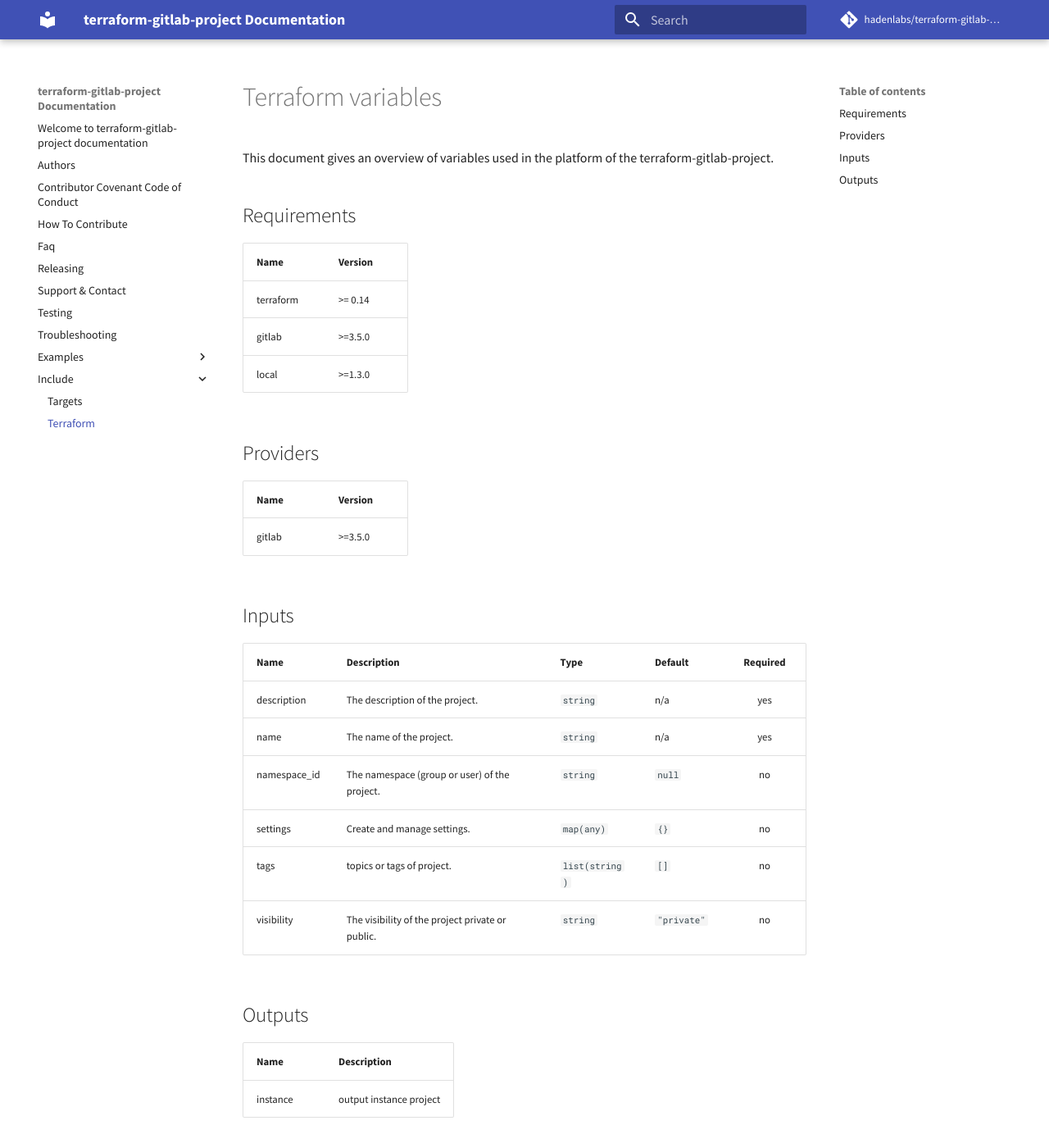
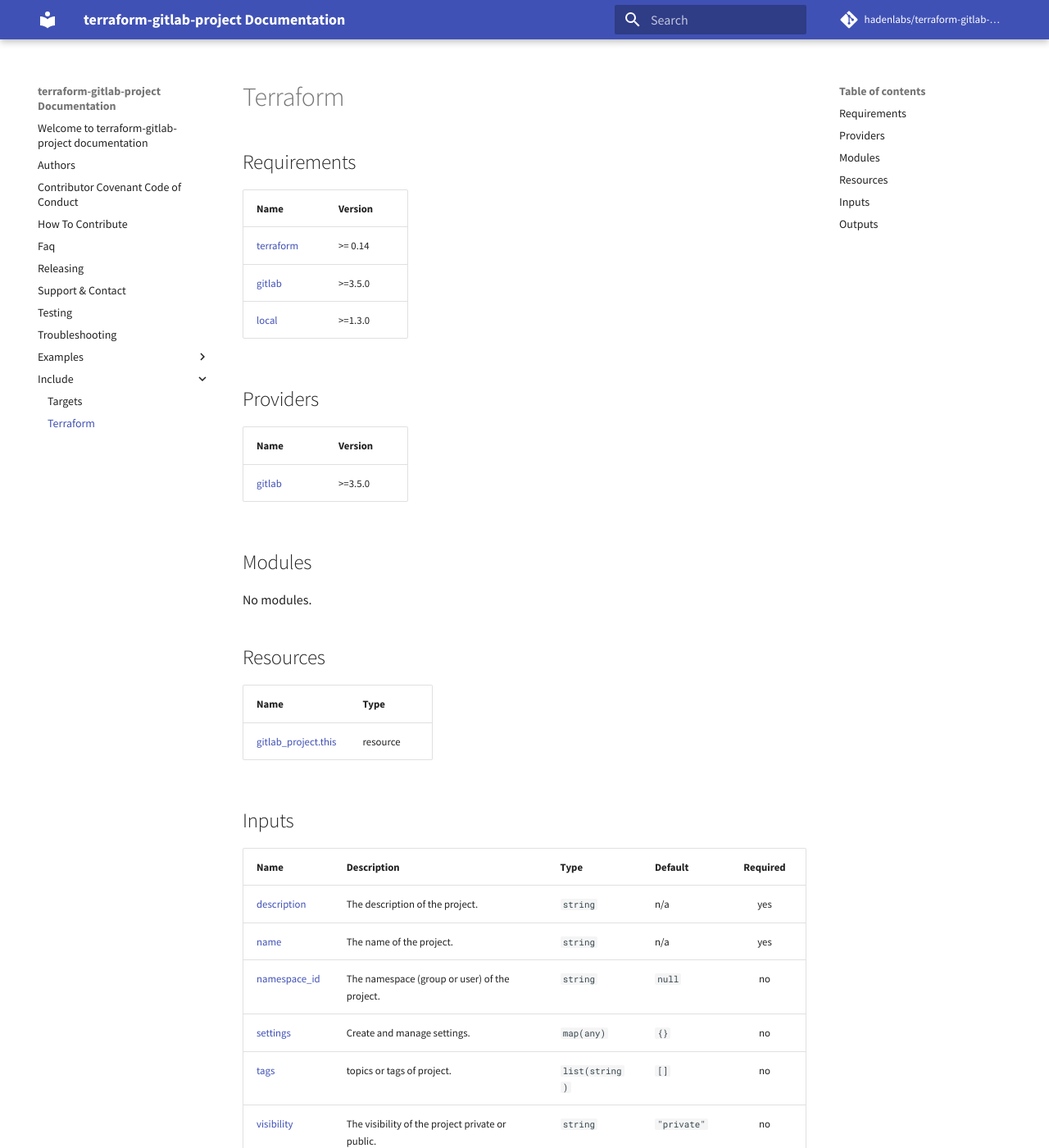
Before and after one commit to hadenlabs/terraform-gitlab-project, an MkDocs documentation site: the page built from docs/include/terraform.md, in a window 1280 px wide and 1400 px high. Shown: the whole window at 82% size. Built offline with MkDocs 1.6.1 and Material for MkDocs 9.7.7, drawn with Linux system fonts in a browser that asks for light colours; comment, search, counter and statistics services are not loaded.

```diff
--- a/docs/include/terraform.md
+++ b/docs/include/terraform.md
@@ -1,33 +1,42 @@
-<!-- DO NOT EDIT. THIS FILE IS GENERATED BY THE MAKEFILE. -->
-# Terraform variables
-This document gives an overview of variables used in the platform of the terraform-gitlab-project.
+<!-- BEGIN_TF_DOCS -->
 ## Requirements
 
 | Name | Version |
 |------|---------|
-| terraform | >= 0.14 |
-| gitlab | >=3.5.0 |
-| local | >=1.3.0 |
+| <a name="requirement_terraform"></a> [terraform](#requirement\_terraform) | >= 0.14 |
+| <a name="requirement_gitlab"></a> [gitlab](#requirement\_gitlab) | >=3.5.0 |
+| <a name="requirement_local"></a> [local](#requirement\_local) | >=1.3.0 |
 
 ## Providers
 
 | Name | Version |
 |------|---------|
-| gitlab | >=3.5.0 |
+| <a name="provider_gitlab"></a> [gitlab](#provider\_gitlab) | >=3.5.0 |
+
+## Modules
+
+No modules.
+
+## Resources
+
+| Name | Type |
+|------|------|
+| [gitlab_project.this](https://registry.terraform.io/providers/gitlabhq/gitlab/latest/docs/resources/project) | resource |
 
 ## Inputs
 
 | Name | Description | Type | Default | Required |
 |------|-------------|------|---------|:--------:|
-| description | The description of the project. | `string` | n/a | yes |
-| name | The name of the project. | `string` | n/a | yes |
-| namespace_id | The namespace (group or user) of the project. | `string` | `null` | no |
-| settings | Create and manage settings. | `map(any)` | `{}` | no |
-| tags | topics or tags of project. | `list(string)` | `[]` | no |
-| visibility | The visibility of the project private or public. | `string` | `"private"` | no |
+| <a name="input_description"></a> [description](#input\_description) | The description of the project. | `string` | n/a | yes |
+| <a name="input_name"></a> [name](#input\_name) | The name of the project. | `string` | n/a | yes |
+| <a name="input_namespace_id"></a> [namespace\_id](#input\_namespace\_id) | The namespace (group or user) of the project. | `string` | `null` | no |
+| <a name="input_settings"></a> [settings](#input\_settings) | Create and manage settings. | `map(any)` | `{}` | no |
+| <a name="input_tags"></a> [tags](#input\_tags) | topics or tags of project. | `list(string)` | `[]` | no |
+| <a name="input_visibility"></a> [visibility](#input\_visibility) | The visibility of the project private or public. | `string` | `"private"` | no |
 
 ## Outputs
 
 | Name | Description |
 |------|-------------|
-| instance | output instance project |
+| <a name="output_instance"></a> [instance](#output\_instance) | output instance project |
+<!-- END_TF_DOCS -->
```
Also changed, not shown: 2 other files.
